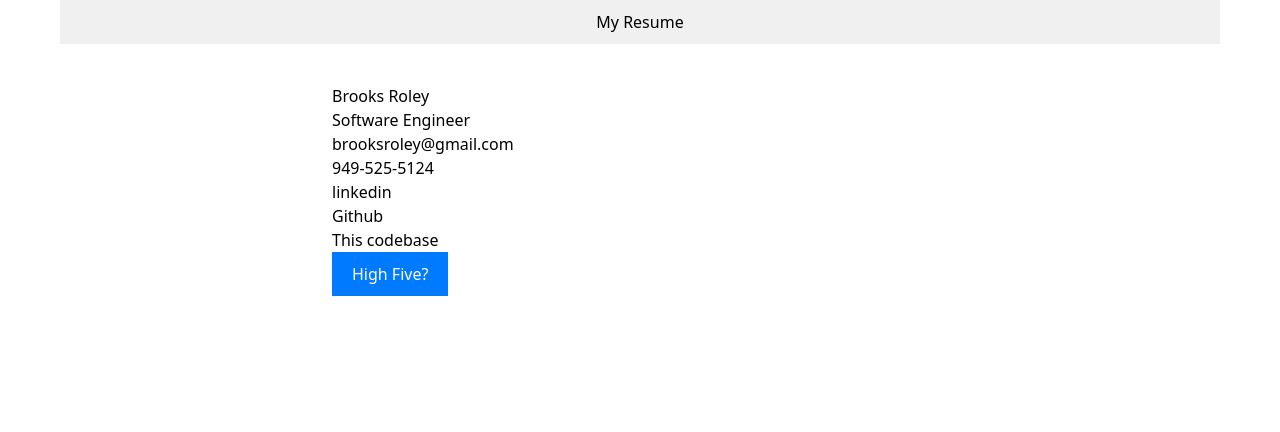
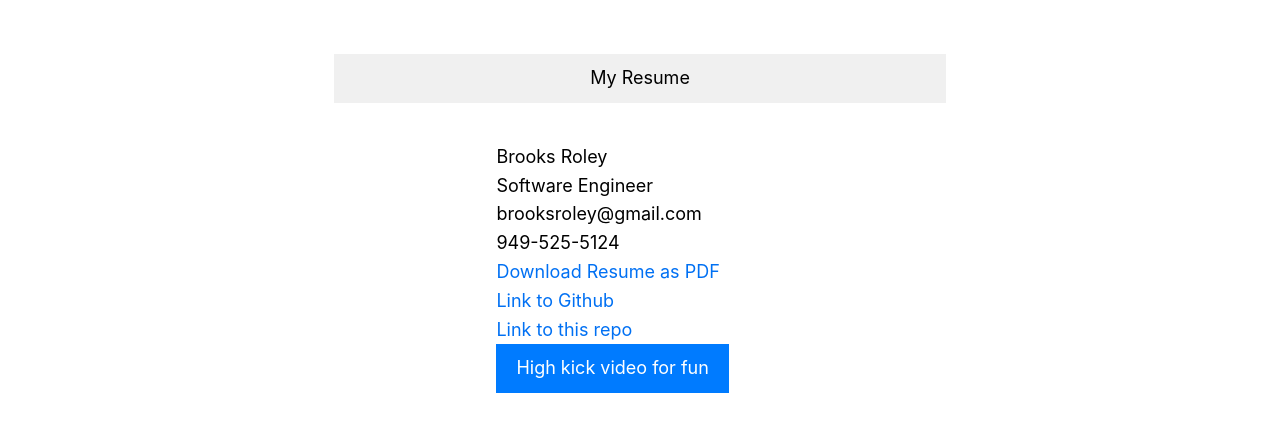
Before and after one commit to brooksRoley/zero-next, a Next.js app: page /resume in a window 1280 px wide. Shown: the top 432 px of the page. Built offline with nearby package versions, Linux system fonts and the light colour scheme.

Commit message:
Updating resume content with download link. And Some copy.

```diff
--- a/src/pages/index.tsx
+++ b/src/pages/index.tsx
@@ -17,7 +17,7 @@ export default function Home() {
 
       <div className="grid text-center">
         <Link
-          className="bg-blue-900 text-white m-4 p-2 rounded"
+          className="bg-blue-900 text-white m-4 p-4 rounded"
           href="https://github.com/brooksroley"
           target="_blank"
           rel="noopener noreferrer"
@@ -35,9 +35,9 @@ export default function Home() {
           />
         </Link>
 
-        <Link
+        {/* <Link
           href="https://zero-chat-nine.vercel.app/"
-          className="bg-blue-900 m-4 text-white p-2 rounded"
+          className="bg-blue-900 m-4 text-white p-4 rounded"
           target="_blank"
           rel="noopener noreferrer"
         >
@@ -59,8 +59,8 @@ export default function Home() {
               priority
             />
           </div>
-        </Link>
-        <Link className="bg-blue-900 text-white m-4 p-2 rounded" href="/resume">
+        </Link> */}
+        <Link className="bg-blue-900 text-white m-4 p-4 rounded" href="/resume">
           <h2 className={`${inter.className} mb-3 text-2xl font-semibold`}>
             Resume{' '}<span>-&gt;</span>
           </h2>
@@ -69,7 +69,7 @@ export default function Home() {
 
         <Link
           href="https://www.cl-asi.org/easi"
-          className="bg-blue-900 m-4 text-white p-2 rounded"
+          className="bg-blue-900 m-4 text-white p-4 rounded"
           target="_blank"
           rel="noopener noreferrer"
         >
@@ -95,8 +95,8 @@ export default function Home() {
         </Link>
 
         <Link
-          href="https://lolchess.gg/profile/na/zero400"
-          className="bg-blue-900 m-4 text-white p-2 rounded"
+          href="https://lolchess.gg/profile/na/zerothot"
+          className="bg-blue-900 m-4 text-white p-4 rounded"
           target="_blank"
           rel="noopener noreferrer"
         >
@@ -109,7 +109,8 @@ export default function Home() {
           <p
             className={`${inter.className} text-sm`}
           >
-            Play a game of Pente against an AI. I am still working on the AI so it is not the best yet.
+            I am working on a game of Pente to play against an AI.
+            I am still working on the AI so instead, here is a link my LolChess.
           </p>
 
           <div className="relative flex place-items-center">
@@ -126,12 +127,12 @@ export default function Home() {
 
         <Link
           href="https://www.linkedin.com/in/brooksroley/"
-          className="bg-blue-900 m-4 text-white p-2 rounded"
+          className="bg-blue-900 m-4 text-white p-4 rounded"
           target="_blank"
           rel="noopener noreferrer"
         >
           <h2 className={`${inter.className} mb-3 text-2xl font-semibold`}>
-            Contact{' '}
+            Calendly{' '}
             <span className="inline-block transition-transform">
               -&gt;
             </span>
@@ -139,7 +140,7 @@ export default function Home() {
           <p
             className={`${inter.className} text-sm`}
           >
-            Here is the best way to get ahold of me and schedule a time to chat.
+            Schedule a time with me
           </p>
 
           <div className="relative flex place-items-center">
@@ -153,8 +154,9 @@ export default function Home() {
             />
           </div>
         </Link>
-        <Link className="bg-blue-900 text-white m-4 p-2 rounded" href="/posts/first-post">First Post</Link>
-        <Link className="bg-blue-900 text-white m-4 p-2 rounded" href="/posts/post-form">Post Form</Link>
+        {/* <Link className="bg-blue-900 text-white m-4 p-4 rounded" href="/posts/first-post">First Post</Link> */}
+        {/* <Link className="bg-blue-900 text-white m-4 p-4 rounded" href="/posts/post-form">Post Form</Link> */}
+        <Link className="bg-blue-900 text-white m-4 p-4 rounded" href="https://www.linkedin.com/in/brooksroley/">LinkedIn</Link>
       </div>
     </main>
   )
--- a/src/pages/resume.js
+++ b/src/pages/resume.js
@@ -22,13 +22,13 @@ const Resume = () => {
         <p>brooksroley@gmail.com</p>
         <p>949-525-5124</p>
         <p>
-          <a href="https://www.linkedin.com/in/brooksroley/">linkedin</a>
+          <a href="/Brooks_Roley.pdf" download>Download Resume as PDF</a>
         </p>
         <p>
-          <a href="https://www.github.com/brooksroley/">Github</a>
+          <a href="https://www.github.com/brooksroley/">Link to Github</a>
         </p>
         <p>
-          <a href="https://www.github.com/brooksroley/zero-next">This codebase</a>
+          <a href="https://www.github.com/brooksroley/zero-next">Link to this repo</a>
         </p>
 
 
@@ -38,7 +38,7 @@ const Resume = () => {
             Your browser does not support the video tag.
           </video>
         ) : (
-          <button onClick={playVideo}>High Five?</button>
+          <button onClick={playVideo}>High kick video for fun</button>
         )}
       </div>
     </div>
--- a/src/styles/globals.css
+++ b/src/styles/globals.css
@@ -1,6 +1,25 @@
 @tailwind base;
 @tailwind components;
 @tailwind utilities;
+
+html,
+body {
+  padding: 0;
+  margin: 0;
+  font-family: -apple-system, BlinkMacSystemFont, Segoe UI, Roboto, Oxygen, Ubuntu,
+    Cantarell, Fira Sans, Droid Sans, Helvetica Neue, sans-serif;
+  line-height: 1.6;
+  font-size: 18px;
+}
+
+* {
+  box-sizing: border-box;
+}
+
+a {
+  color: #0070f3;
+  text-decoration: none;
+}
 
 :root {
   --foreground-rgb: 0, 0, 0;
@@ -39,11 +58,10 @@ html, body {
   background-color: #fff;
 }
 
-/* Add sensible spacing on either side */
 .container {
-  max-width: 1200px; /* Adjust as needed */
-  margin: 0 auto;
-  padding: 0 20px; /* Adjust as needed */
+  max-width: 36rem;
+  padding: 0 1rem;
+  margin: 3rem auto 6rem;
 }
 
 /* Header styling */
@@ -94,3 +112,7 @@ button {
   padding: 10px 20px;
   cursor: pointer;
 }
+
+img {
+  margin: auto;
+}
```
Also changed, not shown: src/pages/posts/first-post.js (+0 -9 lines), 1 other file (tests, documents, lock files or other folders).
